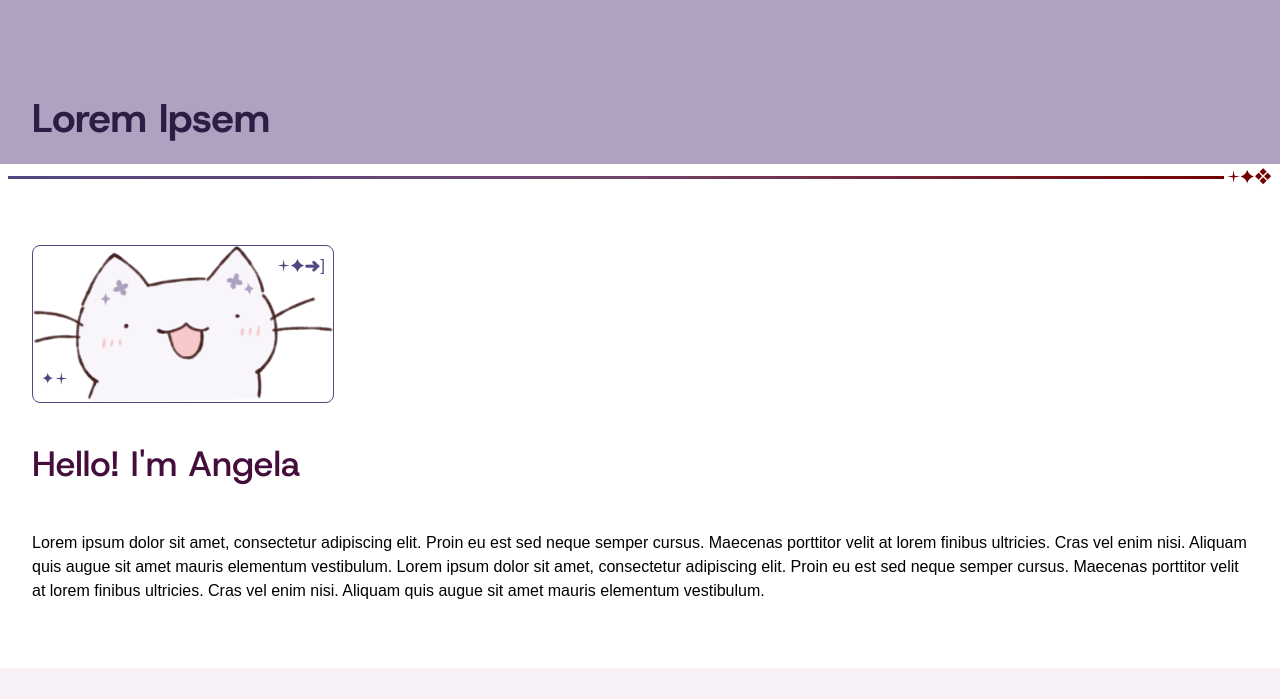
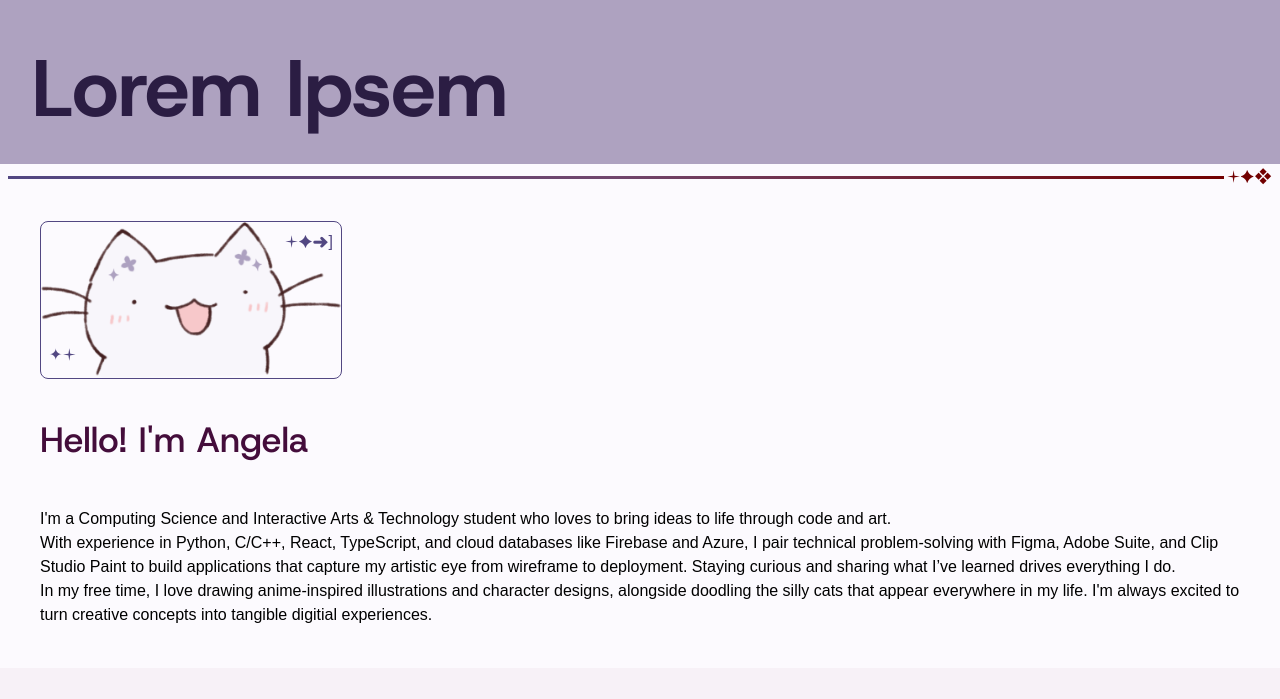
Before and after one commit to angela-t-n/iat339-portfolio, a plain HTML site: page pages/index.html in a window 1280 px wide. Shown: the part 401-1100 px from the top of the page. Drawn offline with Linux system fonts and the light colour scheme; a web font is replaced by a local one.

Commit message:
sliding footer, pulling the borders out into a deco css, various other adjustments

```diff
--- a/css/colours.css
+++ b/css/colours.css
@@ -24,8 +24,8 @@
   --an-transparent: #ffffff00;
   --an-white-100: #e7dede;
   --an-white-200: #f5f5f5;
-  --an-white-300: #fdfdfd;
   --an-white-300: #fcfafe;
+  --an-white-400: #fdfdfd;
   --an-white-fff: #fff;
 
   --an-silver-100: #a29696;
--- /dev/null
+++ b/css/components/decoration.css
@@ -0,0 +1,88 @@
+/*MARK: Top Deco Border*/
+.deco-border-top {
+  position: relative;
+  margin-top: 1.5rem;
+}
+
+/* unique gradient line for the top of the border*/
+.deco-border-top::before {
+  position: absolute;
+  content: "";
+  height: 2.5px;
+
+  /* sits 0.75rem above the top edge of .deco-border-top */
+  bottom: calc(100% + 0.75rem);
+  left: 0.5rem;
+
+  /* stops short to leave room for the stars */
+  right: 3.5rem;
+
+  /* https://developer.mozilla.org/en-US/docs/Web/CSS/Reference/Properties/border-image */
+  background: linear-gradient(
+    to right,
+    var(--an-purple-500),
+    var(--an-magenta-500),
+    var(--an-red-500)
+  );
+}
+
+/* The stars sitting at the right end of the line */
+.deco-border-top::after {
+  position: absolute;
+  content: "🟄✦❖";
+  line-height: 1;
+
+  /* sits 0.75rem above the top edge of .deco-border-top */
+  bottom: calc(100% + 0.75rem + 1.25px);
+  right: 0.5rem;
+
+  /* center stars vertically on the 2.5px line */
+  transform: translateY(50%);
+  color: var(--an-red-500);
+}
+
+/*
+*
+*
+MARK: Bottom Deco Border*/
+.deco-border-bottom {
+  position: relative;
+  margin-bottom: 1.5rem;
+}
+
+.deco-border-bottom::before {
+  position: absolute;
+  content: "";
+  height: 2.5px;
+
+  /* sits 0.75rem below the bottom edge of .deco-border-bottom */
+  top: calc(100% + 0.75rem);
+  left: 0.5rem;
+
+  /* stops short to leave room for the stars */
+  right: 3.5rem;
+
+  /* https://developer.mozilla.org/en-US/docs/Web/CSS/Reference/Properties/border-image */
+  background: linear-gradient(
+    to right,
+    var(--an-purple-500),
+    var(--an-magenta-500),
+    var(--an-red-500)
+  );
+}
+
+/* The stars sitting at the right end of the line */
+.deco-border-bottom::after {
+  position: absolute;
+  content: "🟄✦❖";
+  line-height: 1;
+
+  /* sits below the bottom edge of .deco-border-bottom AND starts on the mid-line of the edge*/
+  top: calc(100% + 0.75rem + 1.25px);
+
+  right: 0.5rem;
+
+  /* center stars vertically on the 2.5px line */
+  transform: translateY(-50%);
+  color: var(--an-red-500);
+}
--- a/css/components/nav-and-footer.css
+++ b/css/components/nav-and-footer.css
@@ -12,7 +12,7 @@
 
   border: 1px solid var(--an-purple-500);
   border-top: none;
-  background-color: transparent;
+  background-color: var(--an-white-300);
 
   border-radius: 12px;
   border-top-left-radius: 0;
@@ -23,7 +23,6 @@
 
 .main-nav.scrolled {
   padding: 0.3rem 0.3rem;
-  background-color: var(--an-white-300);
 
   border-radius: 20px;
   border-top-left-radius: 0;
@@ -35,55 +34,26 @@
 }
 
 /*
-    MARK: Footer
+  MARK: Footer
+
+  sliding footer reference: https://piccalil.li/blog/sticky-revealing-footer/
 */
 .main-footer {
-  position: relative;
-  padding: 1rem 1rem 1.5rem 1rem;
+  position: sticky;
+  left: 0;
+  bottom: 0;
+  z-index: 0;
 
+  display: flex;
+  flex-direction: column;
+}
+
+.footer-wrapper {
   display: flex;
   flex-direction: row;
   justify-content: space-between;
   align-items: center;
-
-  margin-top: 1.5rem;
-}
-
-/* unique gradient line for the top of the border*/
-.main-footer::before {
-  position: absolute;
-  content: "";
-  height: 2.5px;
-
-  /* sits 0.75rem above the top edge of .main-footer */
-  bottom: calc(100% + 0.75rem);
-  left: 0.5rem;
-
-  /* stops short to leave room for the stars */
-  right: 3.5rem;
-
-  /* https://developer.mozilla.org/en-US/docs/Web/CSS/Reference/Properties/border-image */
-  background: linear-gradient(
-    to right,
-    var(--an-purple-500),
-    var(--an-magenta-500),
-    var(--an-red-500)
-  );
-}
-
-/* The stars sitting at the right end of the line */
-.main-footer::after {
-  position: absolute;
-  content: "🟄✦❖";
-  line-height: 1;
-
-  /* sits 0.75rem above the top edge of .main-footer */
-  bottom: calc(100% + 0.75rem + 1.25px);
-  right: 0.5rem;
-
-  /* center stars vertically on the 2.5px line */
-  transform: translateY(50%);
-  color: var(--an-red-500);
+  padding: 1.5rem 1rem 1.5rem 1rem;
 }
 
 .footer-left {
--- a/css/guides.css
+++ b/css/guides.css
@@ -25,6 +25,11 @@
 
 /* page stuff */
 .min-viewport {
+  /* to "reveal" the footer at the end*/
+  position: relative;
+  background-color: var(--an-white-300);
+  z-index: 1;
+
   height: 100%;
   min-height: 100vh;
 }
@@ -38,49 +43,11 @@
   max-height: 80vh;
   background-color: var(--an-purple-800);
 
-  padding: 0.5rem 2rem;
   display: flex;
   flex-direction: column;
   justify-content: flex-end;
 
-  margin-bottom: 1.5rem;
-}
-
-.hero::before {
-  position: absolute;
-  content: "";
-  height: 2.5px;
-
-  /* sits 0.75rem below the bottom edge of .hero */
-  top: calc(100% + 0.75rem);
-  left: 0.5rem;
-
-  /* stops short to leave room for the stars */
-  right: 3.5rem;
-
-  /* https://developer.mozilla.org/en-US/docs/Web/CSS/Reference/Properties/border-image */
-  background: linear-gradient(
-    to right,
-    var(--an-purple-500),
-    var(--an-magenta-500),
-    var(--an-red-500)
-  );
-}
-
-/* The stars sitting at the right end of the line */
-.hero::after {
-  position: absolute;
-  content: "🟄✦❖";
-  line-height: 1;
-
-  /* sits below the bottom edge of .hero AND starts on the mid-line of the edge*/
-  top: calc(100% + 0.75rem + 1.25px);
-
-  right: 0.5rem;
-
-  /* center stars vertically on the 2.5px line */
-  transform: translateY(-50%);
-  color: var(--an-red-500);
+  padding: 0.5rem 2rem;
 }
 
 /*
@@ -91,6 +58,11 @@
   padding: 2rem;
   min-height: 30rem;
   gap: 24px;
+
+  display: grid;
+  grid-template-columns: min(100%, 1200px);
+  align-content: center;
+  justify-content: center;
 }
 
 .section-short {
--- a/css/main.css
+++ b/css/main.css
@@ -31,7 +31,7 @@ body {
   font-family: "Huninn", sans-serif;
   font-style: normal;
   font-weight: 400;
-  background-color: var(--an-white-400);
+  background-color: var(--an-white-300);
 }
 
 code {
@@ -157,6 +157,49 @@ li {
   font-family: "Michroma", sans-serif;
   font-style: normal;
   font-weight: 400;
+}
+
+/* to maintain heirarchy but steal that styling */
+.h1-visual-styling {
+  font-family: "Host_Grotesk", sans-serif;
+  font-style: normal;
+  font-weight: 400;
+  font-size: 2.5rem;
+
+  color: var(--an-purple-100);
+}
+
+.h2-visual-styling {
+  font-family: "Host_Grotesk", sans-serif;
+  font-style: normal;
+  font-weight: 300;
+  font-size: 2.2rem;
+
+  color: var(--an-magenta-100);
+}
+
+.h3-visual-styling {
+  font-family: "Chakra_Petch", sans-serif;
+  font-style: normal;
+  font-weight: 600;
+  font-size: 1.5rem;
+
+  color: var(--an-red-100);
+}
+
+.h4-visual-styling {
+  font-family: "Chakra_Petch", sans-serif;
+  font-style: normal;
+  font-weight: 400;
+  font-size: 1.4rem;
+}
+
+.h5-visual-styling {
+  font-family: "Chakra_Petch", sans-serif;
+  font-style: normal;
+  font-weight: 400;
+  font-size: 1.25rem;
+  color: var(--an-black-200);
 }
 /*#endregion*/
 
--- a/css/overrides.css
+++ b/css/overrides.css
@@ -11,6 +11,10 @@
 .subtitle-accent {
   font-size: 1.15rem;
   color: var(--an-purple-200);
+}
+
+.hero h1 {
+  font-size: 5rem;
 }
 
 .gap-8 {
@@ -72,3 +76,7 @@
 .visibility-hidden {
   display: none;
 }
+
+.text-center {
+  text-align: center;
+}
--- a/pages/index.html
+++ b/pages/index.html
@@ -4,23 +4,17 @@
         <meta charset="utf-8">
         <meta name="viewport" content="width=device-width, initial-scale=1">
 
-        <!-- I got annoyed at reloading
-    googled up a script that allows me to reload
-    the page every couple minutes/seconds
-    to show my changes as I work
-    -->
-        <!-- <meta http-equiv="refresh" content="1"> -->
-
         <title>✦❯ [Home] A.N.</title>
 
         <link href="../css/main.css" rel="stylesheet">
         <link href="../css/overrides.css" rel="stylesheet">
+        <link href="../css/components/decoration.css" rel="stylesheet">
 
         <script src="../js/scripts.js" defer></script>
     </head>
 
     <body>
-        <div id="top-of-page" class="min-viewport">
+        <!-- nav -->
         <nav class="main-nav flex-row">
             <a
                 class="main-nav-logo base-button border-button star-mark nib-button"
@@ -45,8 +39,12 @@
                 >
             </div>
         </nav>
+        <!-- end of nav -->
 
-            <div class="hero">
+        <!-- main viewport -->
+        <div id="top-of-page" class="min-viewport deco-border-bottom">
+            <!-- contents -->
+            <div class="hero deco-border-bottom">
                 <h1>Lorem Ipsem</h1>
             </div>
 
@@ -66,14 +64,22 @@
                 </div>
                 <h2>Hello! I'm Angela</h2>
                 <p>
-                    Lorem ipsum dolor sit amet, consectetur adipiscing elit.
-                    Proin eu est sed neque semper cursus. Maecenas porttitor
-                    velit at lorem finibus ultricies. Cras vel enim nisi.
-                    Aliquam quis augue sit amet mauris elementum vestibulum.
-                    Lorem ipsum dolor sit amet, consectetur adipiscing elit.
-                    Proin eu est sed neque semper cursus. Maecenas porttitor
-                    velit at lorem finibus ultricies. Cras vel enim nisi.
-                    Aliquam quis augue sit amet mauris elementum vestibulum.
+                    I'm a Computing Science and Interactive Arts & Technology
+                    student who loves to bring ideas to life through code and
+                    art.
+
+                    <br>With experience in Python, C/C++, React, TypeScript,
+                    and cloud databases like Firebase and Azure, I pair
+                    technical problem-solving with Figma, Adobe Suite, and Clip
+                    Studio Paint to build applications that capture my artistic
+                    eye from wireframe to deployment. Staying curious and
+                    sharing what I’ve learned drives everything I do.
+
+                    <br>In my free time, I love drawing anime-inspired
+                    illustrations and character designs, alongside doodling the
+                    silly cats that appear everywhere in my life. I'm always
+                    excited to turn creative concepts into tangible digitial
+                    experiences.
                 </p>
             </div>
 
@@ -172,26 +178,30 @@
                     Aliquam quis augue sit amet mauris elementum vestibulum.
                 </p>
             </div>
-
-            <div
-                id="accent-section"
-                class="purple-850-bg content-section section-short flex-column gap-8"
-            >
-                <h3 class="visibility-hidden">Accent Section</h3>
-                <h4 class="visibility-hidden">
-                    This area is just for visual decoration!
-                </h4>
-                <h5>⊹⁺ =/ᐠ • ㅅ •マ= Ⳋ ⁺⊹</h5>
-                <p class="barcode">i like cats</p>
-            </div>
+            <!-- end of contents -->
         </div>
         <!-- end of main viewport -->
 
         <!-- footer -->
         <div class="main-footer">
+            <!-- cat accent section -->
+            <div
+                id="accent-section"
+                class="purple-850-bg content-section section-short flex-column gap-8"
+            >
+                <p class="h3-visual-styling text-center">
+                    ⊹⁺ =/ᐠ • ㅅ •マ= Ⳋ ⁺⊹
+                </p>
+                <p class="barcode text-center">i like cats</p>
+            </div>
+
+            <!-- footer buttons -->
+            <div class="footer-wrapper">
                 <div class="footer-left">
-                <h4>✦ Created by Angela Nguyen ✦</h4>
-                <h5>🟄❯ IAT 339 - P03 Portfolio.</h5>
+                    <p class="h4-visual-styling">
+                        ✦ Created by Angela Nguyen ✦
+                    </p>
+                    <p class="h5-visual-styling">🟄❯ IAT 339 - P03 Portfolio.</p>
                 </div>
 
                 <div class="footer-right flex-row">
@@ -209,5 +219,6 @@
                     >
                 </div>
             </div>
+        </div>
     </body>
 </html>
```
Also changed, not shown: pages/style-guide.html (+7 -33 lines). Lines whose indentation alone changed are shown as unchanged.
